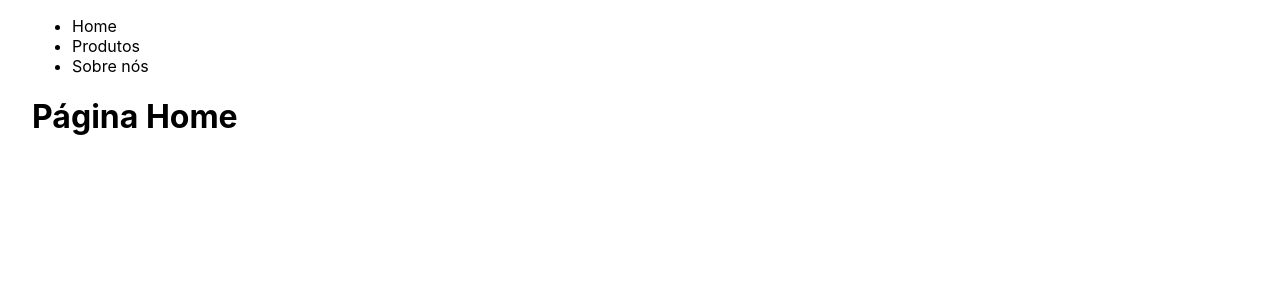
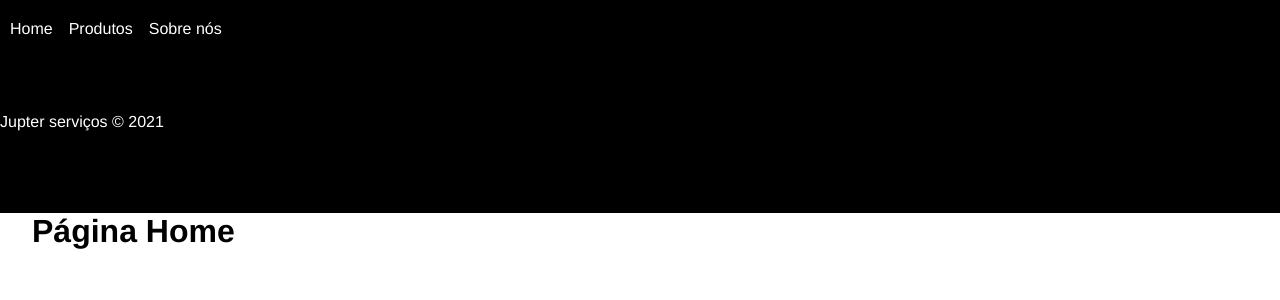
Before and after one commit to jadelcruz1/Treino-Next.js, a Next.js app: page / in a window 1280 px wide. Shown: the top 300 px of the page. Built offline with nearby package versions, Linux system fonts and the light colour scheme.

Commit message:
CORRECAO DE CSS

```diff
--- a/components/Footer.js
+++ b/components/Footer.js
@@ -3,8 +3,8 @@ import styles from '../styles/Footer.module.css'
 export default function Footer(){
     return(
 
-        <Footer className={styles.footer}>
-        <p >Jupter serviços &copy; 2021</p>
-        </Footer>
+        <footer className={styles.footer}>
+            <p >Jupter serviços &copy; 2021</p>
+        </footer>
     )
 }
--- a/components/MainContainer.js
+++ b/components/MainContainer.js
@@ -2,18 +2,20 @@ import Navbar from './Navbar'
 import Footer from './Footer'
 
 
-export default function MainContainer({ children }){
+
+
+export default function MainContainer({children}){
     return(
         <>
-        <Navbar />
+                <Navbar />
 
-        <div> { children } </div>
-
-        <Footer />
+                <Footer />
 
 
+
+                <div>{children}</div>
+
         </>
-
     )
 }
 
--- a/components/Navbar.js
+++ b/components/Navbar.js
@@ -1,9 +1,11 @@
 import Link from 'next/link'
+
+import styles from '../styles/Navbar.module.css'
 
 export default function Navbar(){
     return (
 
-        <ul>
+        <ul className={styles.navbar}>
 
             <li>
 
--- a/pages/_app.js
+++ b/pages/_app.js
@@ -1,7 +1,19 @@
 import '../styles/globals.css'
+import MainContainer from '../components/MainContainer'
+
+
 
 function MyApp({ Component, pageProps }) {
-  return <Component {...pageProps} />
+  return(
+
+    <MainContainer >
+
+          <Component {...pageProps} />
+
+    </MainContainer>
+
+
+  )
 }
 
 export default MyApp
--- a/pages/about.js
+++ b/pages/about.js
@@ -1,11 +1,10 @@
 import Link from 'next/link'
-import Navbar from '../components/Navbar'
 
 export default function About(){
     return (
         <>
 
-            <Navbar />
+
             <h1> Página de About! </h1>
 
             <Link href="/">
--- a/pages/index.js
+++ b/pages/index.js
@@ -1,14 +1,14 @@
 import Head from 'next/head'
 import Image from 'next/image'
 import styles from '../styles/Home.module.css'
-import Navbar from '../components/Navbar'
+
 
 
 export default function Home() {
   return (
     <div className={styles.container}>
 
-      <Navbar />
+
 
       <h1> Página Home </h1>
     </div>
--- a/pages/products/index.js
+++ b/pages/products/index.js
@@ -1,11 +1,10 @@
 import Link from 'next/link'
-import Navbar from '../../components/Navbar'
 
 export default function Products(){
     return (
         <>
 
-            <Navbar />
+
             <h1> Teste de renderização</h1>
 
             <p> teste de fragment em Next.js</p>
--- a/pages/products/pants/bluepants.js
+++ b/pages/products/pants/bluepants.js
@@ -1,9 +1,9 @@
-import Navbar from "../../../components/Navbar"
+
 
 export default function Bluepants(){
     return(
         <>
-            <Navbar />
+
             <h1> Calça azul só R$ 99,99. </h1>
 
         </>
--- a/pages/products/pants/redpants.js
+++ b/pages/products/pants/redpants.js
@@ -1,9 +1,8 @@
-import Navbar from "../../../components/Navbar"
 
 export default function Redpants (){
     return (
         <>
-            <Navbar />
+
 
             <h1>  Calça vermelha só R$ 199,99 </h1>
 
--- /dev/null
+++ b/styles/Footer.module.css
@@ -0,0 +1,22 @@
+.footer {
+    background-color: black;
+    color: white;
+    text-align: center;
+    height: 100px;
+    padding-top: 55px;
+    cursor:pointer;
+    display: flex;
+
+}
+
+.footer a{
+    color: #FFF;
+    margin-right: 1em;
+    text-decoration: none;
+    transition: 0.3s;
+}
+
+
+.footer a:hover {
+    color: yellow;
+}
--- /dev/null
+++ b/styles/Navbar.module.css
@@ -0,0 +1,18 @@
+.navbar{
+    display: flex;
+    background-color: #000;
+    padding: 20px 10px;
+
+}
+
+.navbar a {
+    color: #fff;
+    margin-right: 1em;
+    text-decoration: none;
+    transition: 0.3s;
+    cursor: pointer;
+}
+
+.navbar a:hover {
+    color: #999
+}
--- a/styles/globals.css
+++ b/styles/globals.css
@@ -1,16 +1,7 @@
-html,
-body {
+
+*{
   padding: 0;
   margin: 0;
-  font-family: -apple-system, BlinkMacSystemFont, Segoe UI, Roboto, Oxygen,
-    Ubuntu, Cantarell, Fira Sans, Droid Sans, Helvetica Neue, sans-serif;
+  font-family: Helvetica;
+
 }
-
-a {
-  color: inherit;
-  text-decoration: none;
-}
-
-* {
-  box-sizing: border-box;
-}
```
